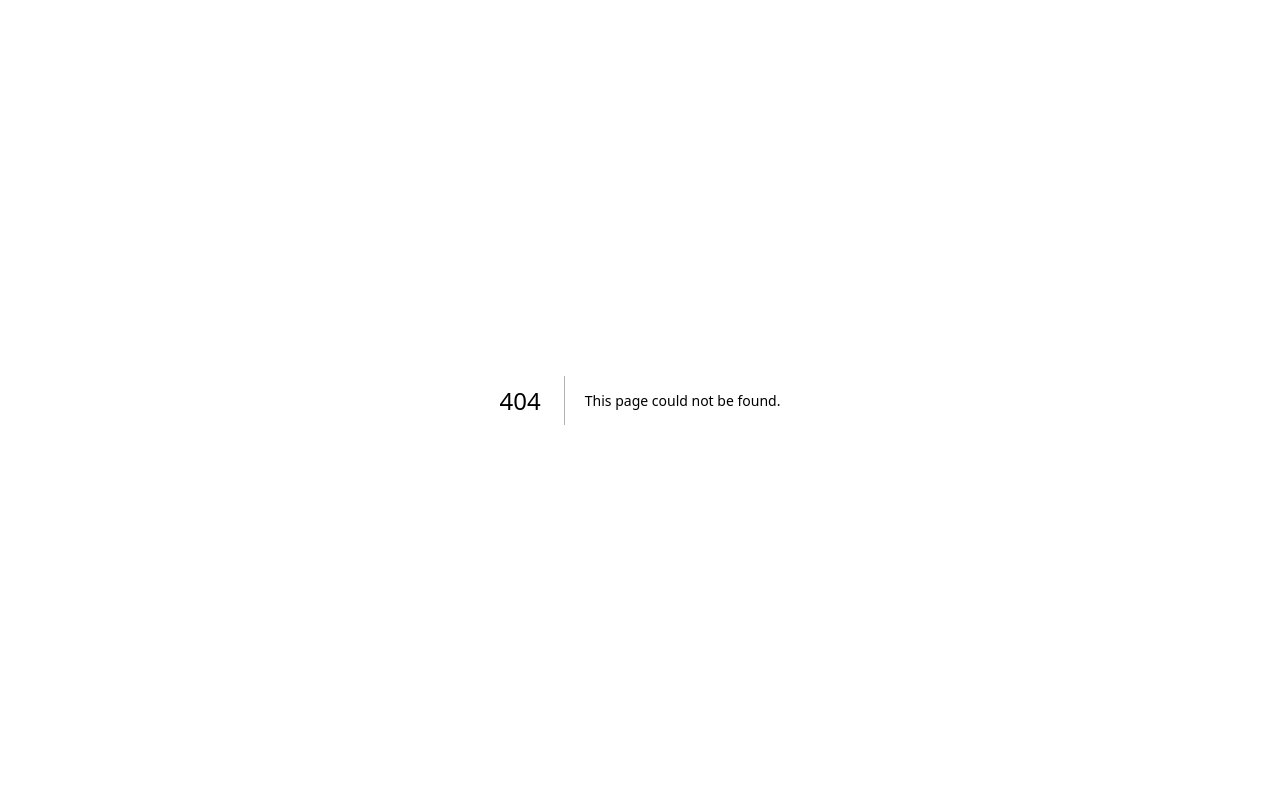
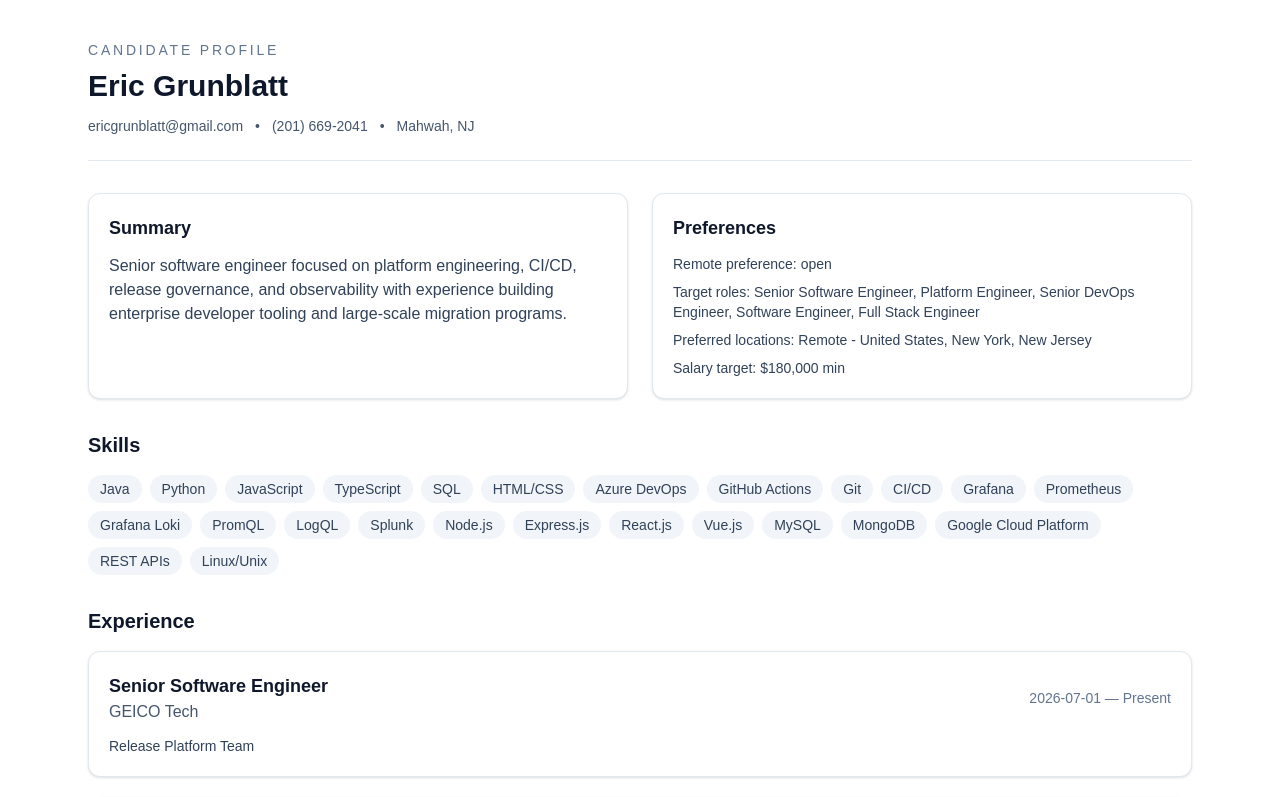
Before and after one commit to EricGrunblatt/ai-job-application, a Next.js app: page /profile in a window 1280 px wide. Before the commit this address had no page. Shown: the top 797 px of the page. Built offline with nearby package versions, Linux system fonts and the light colour scheme.

Commit message:
Added candidate profile route

```diff
--- /dev/null
+++ b/src/app/api/profile/route.ts
@@ -0,0 +1,7 @@
+import { NextResponse } from "next/server";
+import { getCandidateProfile } from "@/lib/candidate/service";
+
+export async function GET() {
+  const profile = await getCandidateProfile();
+  return NextResponse.json(profile);
+}
--- /dev/null
+++ b/src/app/api/profile/seed/route.ts
@@ -0,0 +1,9 @@
+import { NextResponse } from "next/server";
+import { ericGrunblattProfile } from "@/lib/candidate/profile";
+
+export async function POST() {
+  return NextResponse.json({
+    message: "Profile seed loaded.",
+    profile: ericGrunblattProfile,
+  });
+}
--- /dev/null
+++ b/src/app/profile/page.tsx
@@ -0,0 +1,125 @@
+import { getCandidateProfile } from "@/lib/candidate/service";
+
+export default async function ProfilePage() {
+  const profile = await getCandidateProfile();
+
+  return (
+    <main className="mx-auto max-w-6xl px-6 py-10 text-slate-900">
+      <header className="mb-8 border-b border-slate-200 pb-6">
+        <p className="text-sm font-medium uppercase tracking-[0.2em] text-slate-500">
+          Candidate profile
+        </p>
+        <h1 className="mt-2 text-3xl font-bold">
+          {profile.firstName} {profile.lastName}
+        </h1>
+        <div className="mt-3 flex flex-wrap gap-3 text-sm text-slate-600">
+          <span>{profile.email}</span>
+          <span>•</span>
+          <span>{profile.phone}</span>
+          <span>•</span>
+          <span>
+            {profile.city}, {profile.state}
+          </span>
+        </div>
+      </header>
+
+      <section className="mb-8 grid gap-6 md:grid-cols-2">
+        <div className="rounded-xl border border-slate-200 bg-white p-5 shadow-sm">
+          <h2 className="mb-3 text-lg font-semibold">Summary</h2>
+          <p className="text-slate-700">{profile.summary}</p>
+        </div>
+
+        <div className="rounded-xl border border-slate-200 bg-white p-5 shadow-sm">
+          <h2 className="mb-3 text-lg font-semibold">Preferences</h2>
+          <ul className="space-y-2 text-sm text-slate-700">
+            <li>Remote preference: {profile.remotePreference ?? "Not specified"}</li>
+            <li>Target roles: {profile.targetRoles.join(", ")}</li>
+            <li>Preferred locations: {profile.preferredLocations.join(", ")}</li>
+            <li>Salary target: ${profile.minimumSalary?.toLocaleString() ?? "n/a"} min</li>
+          </ul>
+        </div>
+      </section>
+
+      <section className="mb-8">
+        <h2 className="mb-4 text-xl font-semibold">Skills</h2>
+        <div className="flex flex-wrap gap-2">
+          {profile.skills.map((skill) => (
+            <span
+              key={`${skill.category}-${skill.name}`}
+              className="rounded-full bg-slate-100 px-3 py-1 text-sm text-slate-700"
+            >
+              {skill.name}
+            </span>
+          ))}
+        </div>
+      </section>
+
+      <section className="mb-8">
+        <h2 className="mb-4 text-xl font-semibold">Experience</h2>
+        <div className="space-y-5">
+          {profile.workExperiences.map((job, index) => (
+            <div key={`${job.company}-${job.title}-${index}`} className="rounded-xl border border-slate-200 bg-white p-5 shadow-sm">
+              <div className="flex items-center justify-between gap-3">
+                <div>
+                  <h3 className="text-lg font-semibold">{job.title}</h3>
+                  <p className="text-slate-600">{job.company}</p>
+                </div>
+                <span className="text-sm text-slate-500">
+                  {job.startDate ?? "Unknown"} — {job.current ? "Present" : job.endDate ?? "Unknown"}
+                </span>
+              </div>
+              {job.description ? (
+                <p className="mt-3 text-sm text-slate-700">{job.description}</p>
+              ) : null}
+            </div>
+          ))}
+        </div>
+      </section>
+
+      <section className="mb-8">
+        <h2 className="mb-4 text-xl font-semibold">Verified facts</h2>
+        <div className="space-y-4">
+          {profile.candidateFacts.map((fact) => (
+            <div key={fact.id} className="rounded-xl border border-slate-200 bg-white p-5 shadow-sm">
+              <div className="mb-2 flex items-center justify-between gap-3">
+                <div>
+                  <p className="font-medium text-slate-900">{fact.role}</p>
+                  <p className="text-sm text-slate-600">{fact.company}</p>
+                </div>
+                <span className="rounded-full bg-emerald-100 px-2 py-1 text-xs font-medium text-emerald-800">
+                  Verified
+                </span>
+              </div>
+              <p className="text-sm text-slate-700">{fact.text}</p>
+              {fact.metrics.length > 0 ? (
+                <ul className="mt-3 list-disc pl-5 text-sm text-slate-600">
+                  {fact.metrics.map((metric) => (
+                    <li key={`${fact.id}-${metric}`}>{metric}</li>
+                  ))}
+                </ul>
+              ) : null}
+            </div>
+          ))}
+        </div>
+      </section>
+
+      <section>
+        <h2 className="mb-4 text-xl font-semibold">Education</h2>
+        <div className="rounded-xl border border-slate-200 bg-white p-5 shadow-sm">
+          {profile.education.map((edu, index) => (
+            <div key={`${edu.school}-${index}`}>
+              <p className="font-medium text-slate-900">{edu.school}</p>
+              <p className="text-slate-700">
+                {edu.degree} {edu.major ? `in ${edu.major}` : ""}
+              </p>
+              {edu.gpa ? <p className="text-sm text-slate-600">GPA: {edu.gpa}</p> : null}
+              {edu.graduationDate ? (
+                <p className="text-sm text-slate-600">Graduated: {edu.graduationDate}</p>
+              ) : null}
+            </div>
+          ))}
+        </div>
+      </section>
+    </main>
+  );
+}
--- /dev/null
+++ b/src/lib/candidate/service.ts
@@ -0,0 +1,6 @@
+import { ericGrunblattProfile } from "@/lib/candidate/profile";
+import type { CandidateProfile } from "@/types/candidate";
+
+export async function getCandidateProfile(): Promise<CandidateProfile> {
+  return ericGrunblattProfile;
+}
```
